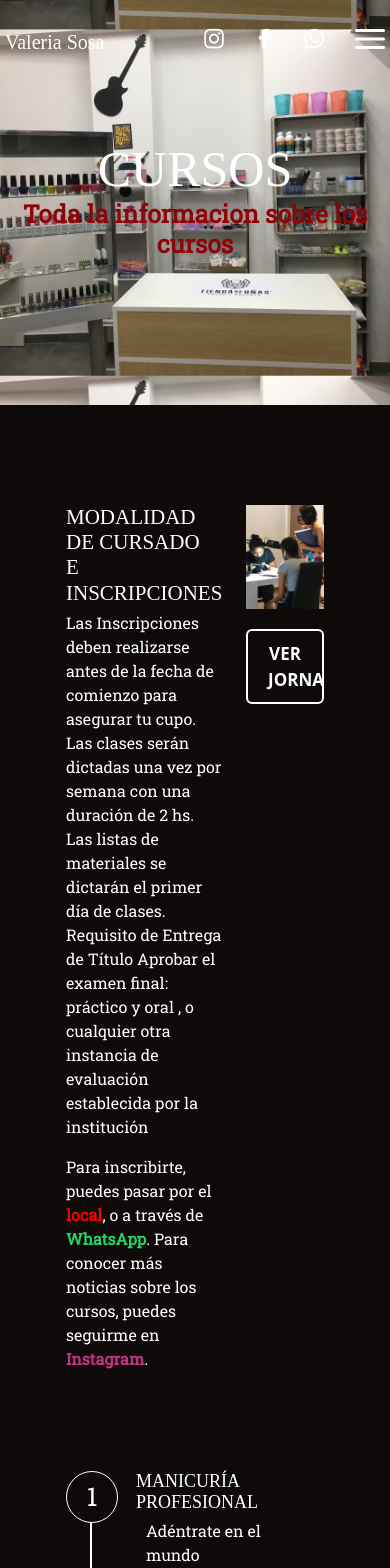
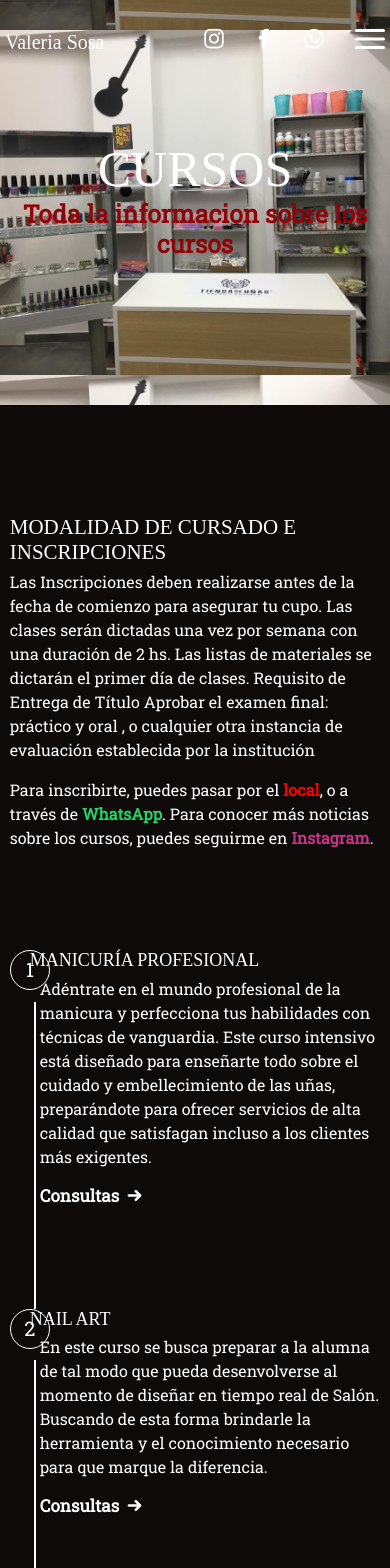
Before and after one commit to MatiasColazo1/tdu-page, an Angular app in the folder Cliente/: page /cursos in a window 390 px wide. Shown: the top 1568 px of the page. Built offline with nearby package versions, Linux system fonts and the light colour scheme; a web font is replaced by a local one.

Commit message:
arreglos

```diff
--- a/Cliente/src/app/components/cursos/cursos.component.css
+++ b/Cliente/src/app/components/cursos/cursos.component.css
@@ -291,3 +291,49 @@ a {
   /* Color oficial de Instagram */
   text-decoration: none;
 }
+
+
+
+
+/* Pantallas medianas (tablets) */
+@media (max-width: 768px) {
+  .contenedor {
+    flex-direction: column;
+    align-items: center;
+  }
+
+  .texto, .imagen {
+    width: 80%;
+    margin: 10px 0;
+  }
+
+  .lista-circular li {
+    flex-direction: column;
+    align-items: center;
+    padding-left: 10px;
+  }
+}
+
+/* Pantallas pequeñas (móviles) */
+@media (max-width: 480px) {
+  .texto {
+    width: 95%;
+  }
+
+  .imagen {
+    width: 95%;
+  }
+
+  .lista-circular li {
+    padding-left: 20px;
+  }
+
+  .lista-circular li::before {
+    font-size: 20px;
+  }
+
+  .btn {
+    padding: 8px 15px;
+    font-size: 15px;
+  }
+}
```
